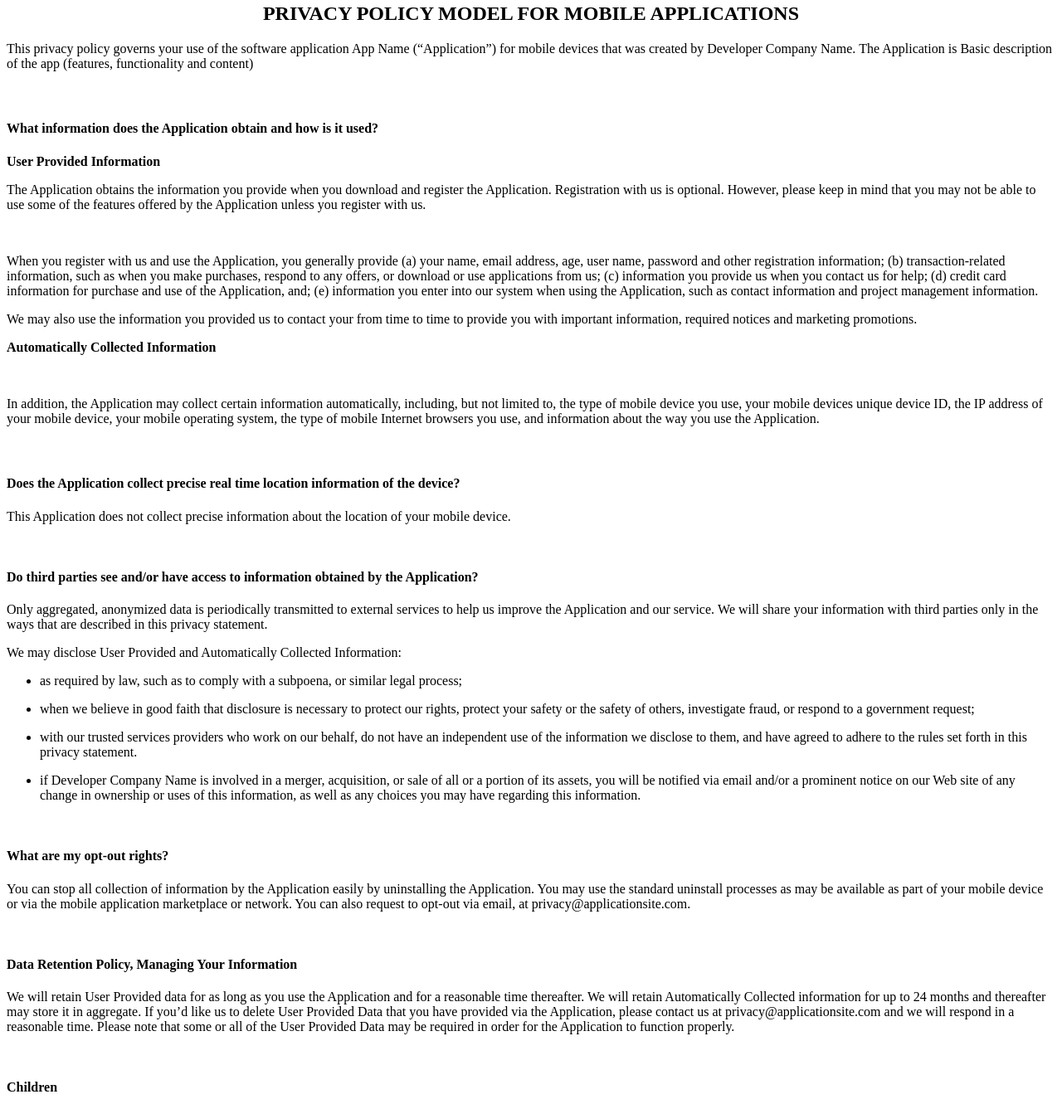
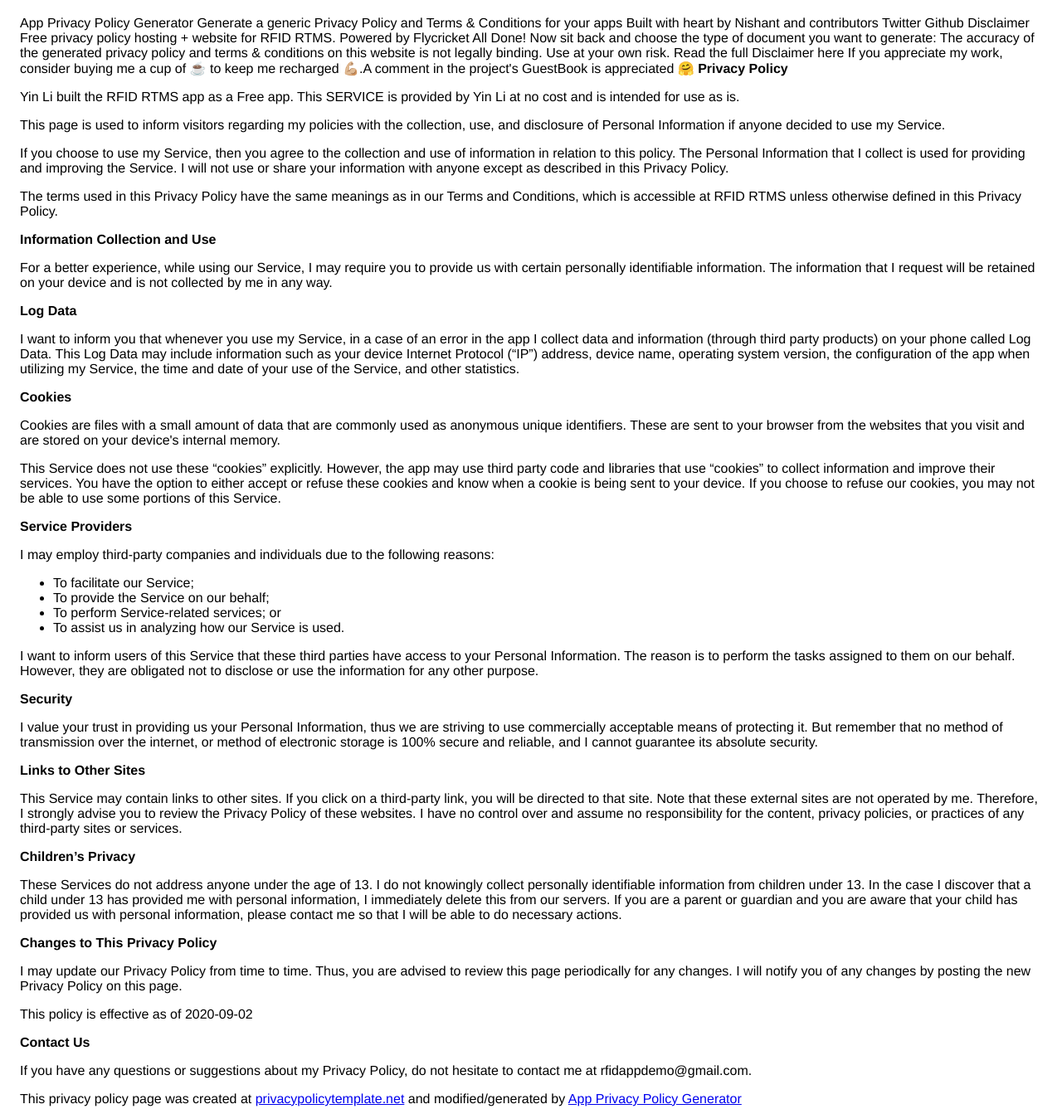
Before and after one commit to rfidapp/rfidapp.github.io, a plain HTML site: page index.html in a window 1280 px wide. Shown: the part 5-1342 px from the top of the page at 83% size. Drawn offline with Linux system fonts and the light colour scheme.

Commit message:
Update index.html

```diff
--- a/index.html
+++ b/index.html
@@ -1,57 +1,130 @@
-<h2 style="text-align: center;">PRIVACY POLICY MODEL FOR MOBILE APPLICATIONS</h2>
-<p></p>
-<p>This privacy policy governs your use of the software application App Name (“Application”) for mobile devices that was created by&nbsp;Developer Company Name.&nbsp;The Application is&nbsp;Basic description of the app (features, functionality and content)&nbsp;</p>
-<h4>&nbsp;</h4>
-<h4>What information does the Application obtain and how is it used?</h4>
-<p></p>
-<p><strong>User Provided Information</strong>&nbsp;</p>
-<p>The Application obtains the information you provide when you download and register the Application.&nbsp;Registration with us is optional. However, please keep in mind that you may not be able to use some of the features offered by the Application unless you register with us.</p>
-<p></p>
-<p>&nbsp;</p>
-<p>When you register with us and use the Application, you generally provide&nbsp;(a) your name, email address, age, user name, password and other registration information; (b) transaction-related information, such as when you make purchases, respond to any offers, or download or use applications from us; (c) information you provide us when you contact us for help; (d) credit card information for purchase and use of the Application, and; (e) information you enter into our system when using the Application, such as contact information and project management information.</p>
-<p></p>
-<p>We may also use the information you provided us to contact your from time to time to provide you with important information, required notices and marketing promotions.</p>
-<p><strong>Automatically Collected Information</strong>&nbsp;</p>
-<p>&nbsp;</p>
-<p>In addition, the Application may collect certain information automatically, including, but not limited to, the type of mobile device you use, your mobile devices unique device ID, the IP address of your mobile device, your mobile operating system, the type of mobile Internet browsers you use, and information about the way you use the Application.&nbsp;</p>
-<p></p>
-<h4>&nbsp;</h4>
-<h4>Does the Application collect precise real time location information of the device?</h4>
-<p></p>
-<p>This Application does not collect precise information about the location of your mobile device.&nbsp;</p>
-<p>&nbsp;</p>
-<h4>Do third parties see and/or have access to information obtained by the Application?</h4>
-<p></p>
-<p>Only aggregated, anonymized data is periodically transmitted to external services to help us improve the Application and our service.&nbsp;We will share your information with third parties only in the ways that are described in this privacy statement.</p>
-<p>We may disclose User Provided and Automatically Collected Information:</p>
-<ul>
- <li> <p>as required by law, such as to comply with a subpoena, or similar legal process;</p> </li>
- <li> <p>when we believe in good faith that disclosure is necessary to protect our rights, protect your safety or the safety of others, investigate fraud, or respond to a&nbsp;government request;</p> </li>
- <li> <p>with our trusted services providers who work on our behalf, do not have an&nbsp;independent use of the information we disclose to them, and have agreed to adhere&nbsp;to the rules set forth in this privacy statement.</p> </li>
- <li> <p>if&nbsp;Developer Company Name&nbsp;is involved in a merger, acquisition, or sale of all or a&nbsp;portion of its assets, you will be notified via email and/or a prominent notice on our Web site of any change in ownership or uses of this information, as well as any choices you may have regarding this information.</p> </li>
-</ul>
-<p></p>
-<p>&nbsp;</p>
-<h4>What are my opt-out rights?</h4>
-<p></p>
-<p>You can stop all collection of information by the Application easily by uninstalling the Application. You may use the standard uninstall processes as may be available as part of your mobile device or via the mobile application marketplace or network. You can also request to opt-out via email, at privacy@applicationsite.com.</p>
-<p>&nbsp;</p>
-<h4><strong>Data Retention Policy, Managing Your Information</strong></h4>
-<p>We will retain User Provided data for as long as you use the Application and for a reasonable time thereafter. We will retain Automatically Collected information for up to 24 months&nbsp;and thereafter may store it in aggregate. If you’d like us to delete User Provided Data that you have provided via the Application, please contact us at&nbsp;privacy@applicationsite.com&nbsp;and we will respond in a reasonable time. Please note that some or all of the User Provided Data may be required in order for the Application to function properly.</p>
-<p>&nbsp;</p>
-<h4><strong>Children</strong></h4>
-<p></p>
-<p>We do not use the Application to knowingly solicit data from or market to children under the age of 13. If a parent or guardian becomes aware that his or her child has provided us with information without their consent, he or she should contact us at&nbsp;privacy@applicationsite.com. We will delete such information from our files within a reasonable time.</p>
-<h4>&nbsp;</h4>
-<h4><strong>Security</strong></h4>
-<p></p>
-<p>We are concerned about safeguarding the confidentiality of your information. We provide physical, electronic, and procedural safeguards to protect information we process and maintain. For example, we limit access to this information to authorized employees and contractors who need to know that information in order to operate, develop or improve our Application. Please be aware that, although we endeavor provide reasonable security for information we process and maintain, no security system can prevent all potential security breaches.</p>
-<p>&nbsp;</p>
-<h4><strong>Changes</strong></h4>
-<p>This Privacy Policy may be updated from time to time for any reason. We will notify you of any changes to our Privacy Policy by posting the new Privacy Policy&nbsp;here&nbsp;and&nbsp;informing you via email or text message. You are advised to consult this Privacy Policy regularly for any changes, as continued use is deemed approval of all changes. You can check the history of this policy by clicking here.</p>
-<p>&nbsp;</p>
-<h4><strong>Your Consent</strong></h4>
-<p>By using the Application, you are consenting to our processing of your information as set forth in this Privacy Policy now and as amended by us. &quot;Processing,” means using cookies on a computer/hand held device or using or touching information in any way, including, but not limited to, collecting, storing, deleting, using, combining and disclosing information, all of which activities will take place in the United States. If you reside outside the United States&nbsp;your information will be transferred, processed and stored there under United States&nbsp;privacy standards.&nbsp;</p>
-<p>&nbsp;</p>
-<h4>Contact us</h4>
-<p>If you have any questions regarding privacy while using the Application, or have questions about our practices, please contact us via email at&nbsp;privacy@applicationsite.com.</p>
+App Privacy Policy Generator
+Generate a generic Privacy Policy and Terms & Conditions for your apps
+Built with heart by Nishant and contributors
+
+Twitter Github Disclaimer
+
+
+Free privacy policy hosting + website for RFID RTMS.
+
+Powered by Flycricket
+All Done!
+Now sit back and choose the type of document you want to generate:
+
+
+
+
+The accuracy of the generated privacy policy and terms & conditions on this website is not legally binding. Use at your own risk.
+
+Read the full Disclaimer here
+
+If you appreciate my work, consider buying me a cup of ☕ to keep me recharged 💪🏼.A comment in the project's GuestBook is appreciated 🤗
+
+
+<!DOCTYPE html>
+    <html>
+    <head>
+      <meta charset='utf-8'>
+      <meta name='viewport' content='width=device-width'>
+      <title>Privacy Policy</title>
+      <style> body { font-family: 'Helvetica Neue', Helvetica, Arial, sans-serif; padding:1em; } </style>
+    </head>
+    <body>
+    <strong>Privacy Policy</strong> <p>
+                  Yin Li built the RFID RTMS app as
+                  a Free app. This SERVICE is provided by
+                  Yin Li at no cost and is intended for use as
+                  is.
+                </p> <p>
+                  This page is used to inform visitors regarding my
+                  policies with the collection, use, and disclosure of Personal
+                  Information if anyone decided to use my Service.
+                </p> <p>
+                  If you choose to use my Service, then you agree to
+                  the collection and use of information in relation to this
+                  policy. The Personal Information that I collect is
+                  used for providing and improving the Service. I will not use or share your information with
+                  anyone except as described in this Privacy Policy.
+                </p> <p>
+                  The terms used in this Privacy Policy have the same meanings
+                  as in our Terms and Conditions, which is accessible at
+                  RFID RTMS unless otherwise defined in this Privacy Policy.
+                </p> <p><strong>Information Collection and Use</strong></p> <p>
+                  For a better experience, while using our Service, I
+                  may require you to provide us with certain personally
+                  identifiable information. The information that
+                  I request will be retained on your device and is not collected by me in any way.
+                </p> <!----> <p><strong>Log Data</strong></p> <p>
+                  I want to inform you that whenever you
+                  use my Service, in a case of an error in the app
+                  I collect data and information (through third party
+                  products) on your phone called Log Data. This Log Data may
+                  include information such as your device Internet Protocol
+                  (“IP”) address, device name, operating system version, the
+                  configuration of the app when utilizing my Service,
+                  the time and date of your use of the Service, and other
+                  statistics.
+                </p> <p><strong>Cookies</strong></p> <p>
+                  Cookies are files with a small amount of data that are
+                  commonly used as anonymous unique identifiers. These are sent
+                  to your browser from the websites that you visit and are
+                  stored on your device's internal memory.
+                </p> <p>
+                  This Service does not use these “cookies” explicitly. However,
+                  the app may use third party code and libraries that use
+                  “cookies” to collect information and improve their services.
+                  You have the option to either accept or refuse these cookies
+                  and know when a cookie is being sent to your device. If you
+                  choose to refuse our cookies, you may not be able to use some
+                  portions of this Service.
+                </p> <p><strong>Service Providers</strong></p> <p>
+                  I may employ third-party companies and
+                  individuals due to the following reasons:
+                </p> <ul><li>To facilitate our Service;</li> <li>To provide the Service on our behalf;</li> <li>To perform Service-related services; or</li> <li>To assist us in analyzing how our Service is used.</li></ul> <p>
+                  I want to inform users of this Service
+                  that these third parties have access to your Personal
+                  Information. The reason is to perform the tasks assigned to
+                  them on our behalf. However, they are obligated not to
+                  disclose or use the information for any other purpose.
+                </p> <p><strong>Security</strong></p> <p>
+                  I value your trust in providing us your
+                  Personal Information, thus we are striving to use commercially
+                  acceptable means of protecting it. But remember that no method
+                  of transmission over the internet, or method of electronic
+                  storage is 100% secure and reliable, and I cannot
+                  guarantee its absolute security.
+                </p> <p><strong>Links to Other Sites</strong></p> <p>
+                  This Service may contain links to other sites. If you click on
+                  a third-party link, you will be directed to that site. Note
+                  that these external sites are not operated by me.
+                  Therefore, I strongly advise you to review the
+                  Privacy Policy of these websites. I have
+                  no control over and assume no responsibility for the content,
+                  privacy policies, or practices of any third-party sites or
+                  services.
+                </p> <p><strong>Children’s Privacy</strong></p> <p>
+                  These Services do not address anyone under the age of 13.
+                  I do not knowingly collect personally
+                  identifiable information from children under 13. In the case
+                  I discover that a child under 13 has provided
+                  me with personal information, I immediately
+                  delete this from our servers. If you are a parent or guardian
+                  and you are aware that your child has provided us with
+                  personal information, please contact me so that
+                  I will be able to do necessary actions.
+                </p> <p><strong>Changes to This Privacy Policy</strong></p> <p>
+                  I may update our Privacy Policy from
+                  time to time. Thus, you are advised to review this page
+                  periodically for any changes. I will
+                  notify you of any changes by posting the new Privacy Policy on
+                  this page.
+                </p> <p>This policy is effective as of 2020-09-02</p> <p><strong>Contact Us</strong></p> <p>
+                  If you have any questions or suggestions about my
+                  Privacy Policy, do not hesitate to contact me at rfidappdemo@gmail.com.
+                </p> <p>
+                  This privacy policy page was created at
+                  <a href="https://privacypolicytemplate.net" target="_blank" rel="noopener noreferrer">privacypolicytemplate.net</a>
+                  and modified/generated by
+                  <a href="https://app-privacy-policy-generator.firebaseapp.com/" target="_blank" rel="noopener noreferrer">App Privacy Policy Generator</a></p>
+    </body>
+    </html>
```
